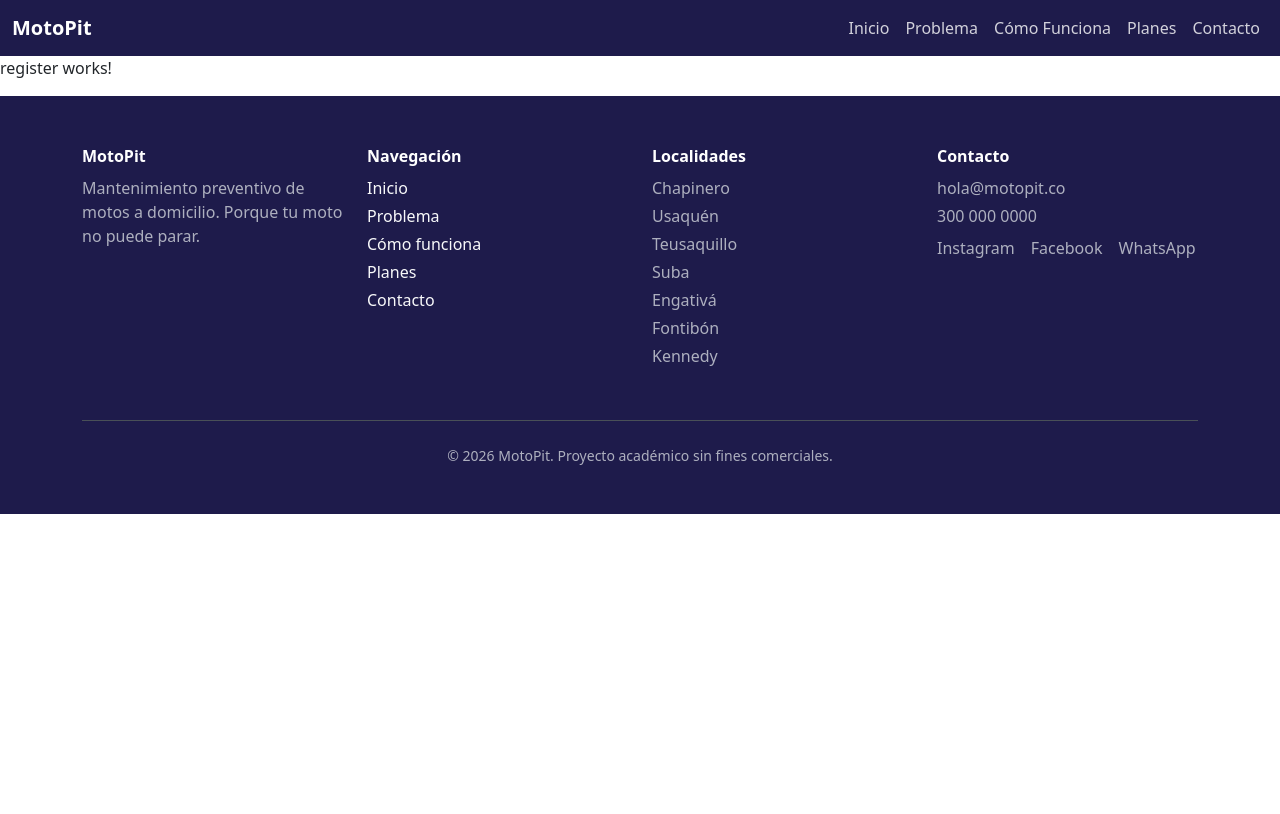
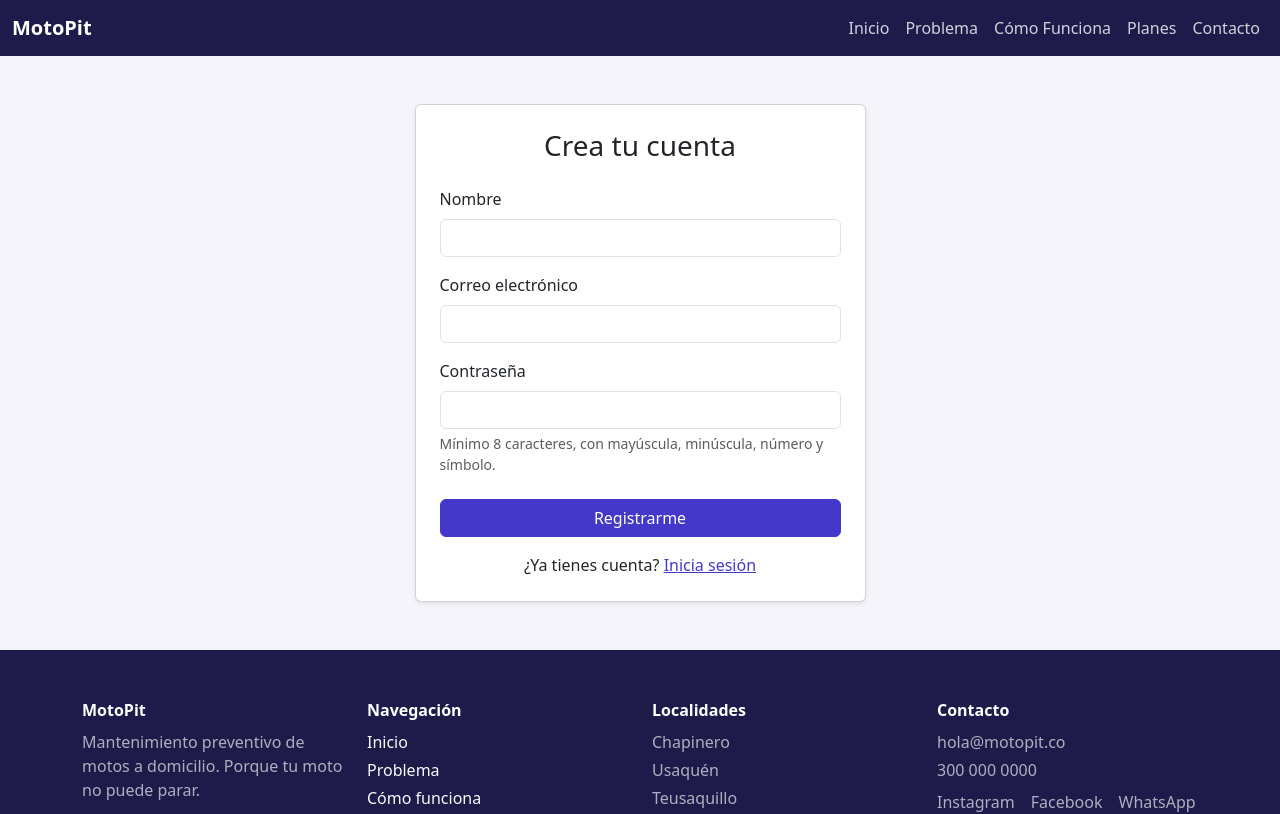
Before and after one commit to sacuervo/motopit-frontend, an Angular app: page /registro in a window 1280 px wide. Shown: the top 814 px of the page. Built offline with nearby package versions, Linux system fonts and the light colour scheme.

Commit message:
feat(register): add reactive register form with validations and api errors

```diff
--- a/src/app/pages/register/register.html
+++ b/src/app/pages/register/register.html
@@ -1 +1,101 @@
-<p>register works!</p>
+<section class="py-5 bg-body-tertiary">
+  <div class="container">
+    <div class="row justify-content-center">
+      <div class="col-md-8 col-lg-5">
+        <div class="card shadow-sm">
+          <div class="card-body p-4">
+            <h1 class="h3 mb-4 text-center">Crea tu cuenta</h1>
+
+            <form [formGroup]="form" (ngSubmit)="onSubmit()" novalidate>
+              <!-- Nombre -->
+              <div class="mb-3">
+                <label for="nombre" class="form-label">Nombre</label>
+                <input
+                  id="nombre"
+                  type="text"
+                  class="form-control"
+                  formControlName="nombre"
+                  [class.is-invalid]="
+                    (form.controls.nombre.touched && form.controls.nombre.invalid) ||
+                    serverErrors()['nombre']
+                  "
+                />
+                <div class="invalid-feedback">
+                  @if (form.controls.nombre.hasError('required')) {
+                    El nombre es obligatorio
+                  } @else if (form.controls.nombre.hasError('minlength')) {
+                    El nombre debe tener mínimo 3 caracteres
+                  }
+                  @if (serverErrors()['nombre']) {
+                    {{ serverErrors()['nombre'] }}
+                  }
+                </div>
+              </div>
+
+              <!-- Email -->
+              <div class="mb-3">
+                <label for="email" class="form-label">Correo electrónico</label>
+                <input
+                  id="email"
+                  type="email"
+                  class="form-control"
+                  formControlName="email"
+                  [class.is-invalid]="
+                    (form.controls.email.touched && form.controls.email.invalid) ||
+                    serverErrors()['email']
+                  "
+                />
+                <div class="invalid-feedback">
+                  @if (form.controls.email.hasError('required')) {
+                    El correo es obligatorio
+                  } @else if (form.controls.email.hasError('email')) {
+                    Escribe un correo válido
+                  }
+                  @if (serverErrors()['email']) {
+                    {{ serverErrors()['email'] }}
+                  }
+                </div>
+              </div>
+
+              <!-- Contraseña -->
+              <div class="mb-4">
+                <label for="password" class="form-label">Contraseña</label>
+                <input
+                  id="password"
+                  type="password"
+                  class="form-control"
+                  formControlName="password"
+                  [class.is-invalid]="
+                    (form.controls.password.touched && form.controls.password.invalid) ||
+                    serverErrors()['password']
+                  "
+                />
+                <div class="form-text">
+                  Mínimo 8 caracteres, con mayúscula, minúscula, número y símbolo.
+                </div>
+                <div class="invalid-feedback">
+                  @if (form.controls.password.hasError('required')) {
+                    La contraseña es obligatoria
+                  } @else if (form.controls.password.hasError('pattern')) {
+                    La contraseña no cumple los requisitos
+                  }
+                  @if (serverErrors()['password']) {
+                    {{ serverErrors()['password'] }}
+                  }
+                </div>
+              </div>
+
+              <button type="submit" class="btn btn-primary w-100" [disabled]="isSubmitting()">
+                Registrarme
+              </button>
+            </form>
+
+            <p class="text-center mt-3 mb-0">
+              ¿Ya tienes cuenta? <a routerLink="/login">Inicia sesión</a>
+            </p>
+          </div>
+        </div>
+      </div>
+    </div>
+  </div>
+</section>
--- a/src/app/pages/register/register.ts
+++ b/src/app/pages/register/register.ts
@@ -1,9 +1,65 @@
-import { Component } from '@angular/core';
+import { Component, inject, signal } from '@angular/core';
+import { FormBuilder, ReactiveFormsModule, Validators } from '@angular/forms';
+import { Router, RouterLink } from '@angular/router';
+import { HttpErrorResponse } from '@angular/common/http';
+import Swal from 'sweetalert2';
+import { AuthService } from '../../services/auth.service';
+import { mapApiErrors } from '../../utiles/form-errors';
 
+// Mínimo 8 caracteres, 1 minúscula, 1 mayúscula, 1 número y 1 símbolo
+const PASSWORD_PATTERN = /^(?=.*[a-z])(?=.*[A-Z])(?=.*\d)(?=.*[^A-Za-z0-9]).{8,}$/;
 @Component({
+  imports: [ReactiveFormsModule, RouterLink],
   selector: 'app-register',
-  imports: [],
+  styleUrl: './register.scss',
   templateUrl: './register.html',
-  styleUrl: './register.scss',
 })
-export class Register {}
+export class Register {
+  private readonly fb = inject(FormBuilder);
+  private readonly AuthService = inject(AuthService);
+  private readonly router = inject(Router);
+
+  readonly form = this.fb.nonNullable.group({
+    nombre: ['', [Validators.required, Validators.minLength(3)]],
+    email: ['', [Validators.required, Validators.email]],
+    password: ['', [Validators.required, Validators.pattern(PASSWORD_PATTERN)]],
+  });
+
+  readonly serverErrors = signal<Record<string, string>>({});
+  readonly isSubmitting = signal(false);
+
+  onSubmit(): void {
+    if (this.form.invalid) {
+      this.form.markAllAsTouched();
+      return;
+    }
+
+    this.serverErrors.set({});
+    this.isSubmitting.set(true);
+
+    this.AuthService.register(this.form.getRawValue()).subscribe({
+      next: () => {
+        this.isSubmitting.set(false);
+        Swal.fire({
+          icon: 'success',
+          title: 'Registro exitoso',
+          text: 'Ahora inicia sesión con tu cuenta.',
+        }).then(() => this.router.navigate(['/login']));
+      },
+      error: (err: HttpErrorResponse) => {
+        this.isSubmitting.set(false);
+        if (err.status === 400) {
+          this.serverErrors.set(mapApiErrors(err));
+        } else if (err.status === 0) {
+          Swal.fire({ icon: 'error', title: 'Error', text: 'No se pudo conectar con el servidor' });
+        } else {
+          Swal.fire({
+            icon: 'error',
+            title: 'Error',
+            text: err.error?.message ?? 'Ocurrió un error inesperado',
+          });
+        }
+      },
+    });
+  }
+}
```
